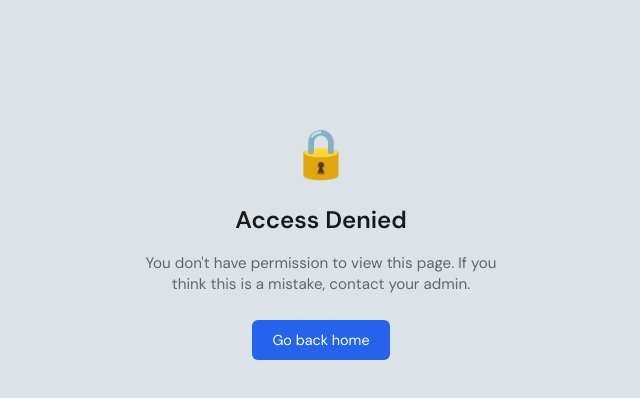
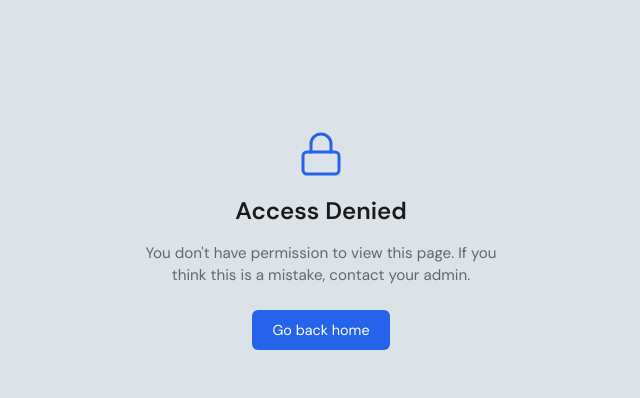
Before and after one commit to Kgethego-M/campusmarket-place, a React (Vite) app: page /access-denied in a window 1280 px wide. Shown: the top 398 px of the page, without its empty margins (319-959 px from the left). Built offline with nearby package versions, Linux system fonts and the light colour scheme; no server answers.

Commit message:
Fix: change emoji to icon in AccessDenied.jsx

```diff
--- a/src/components/AccessDenied.jsx
+++ b/src/components/AccessDenied.jsx
@@ -1,13 +1,17 @@
 // src/components/AccessDenied.jsx
 // Shown when a user tries to access a page they don't have permission for
 // Written by: Dev 3
-
 import React from 'react';
 
 const AccessDenied = () => {
   return (
     <div style={styles.container}>
-    <div style={styles.icon}>🔒</div>
+      <div style={styles.icon}>
+        <svg width="48" height="48" viewBox="0 0 24 24" fill="none" stroke="#2563eb" strokeWidth="1.5" strokeLinecap="round" strokeLinejoin="round">
+          <rect x="3" y="11" width="18" height="11" rx="2" ry="2"/>
+          <path d="M7 11V7a5 5 0 0 1 10 0v4"/>
+        </svg>
+      </div>
       <h1 style={styles.title}>Access Denied</h1>
       <p style={styles.message}>
         You don't have permission to view this page.
@@ -30,7 +34,9 @@ container: {
     padding: '2rem',
   },
   icon: {
-    fontSize: '3rem',
+    display: 'flex',
+    alignItems: 'center',
+    justifyContent: 'center',
   },
   title: {
     fontSize: '1.5rem',
```
Lines whose indentation alone changed are shown as unchanged.
